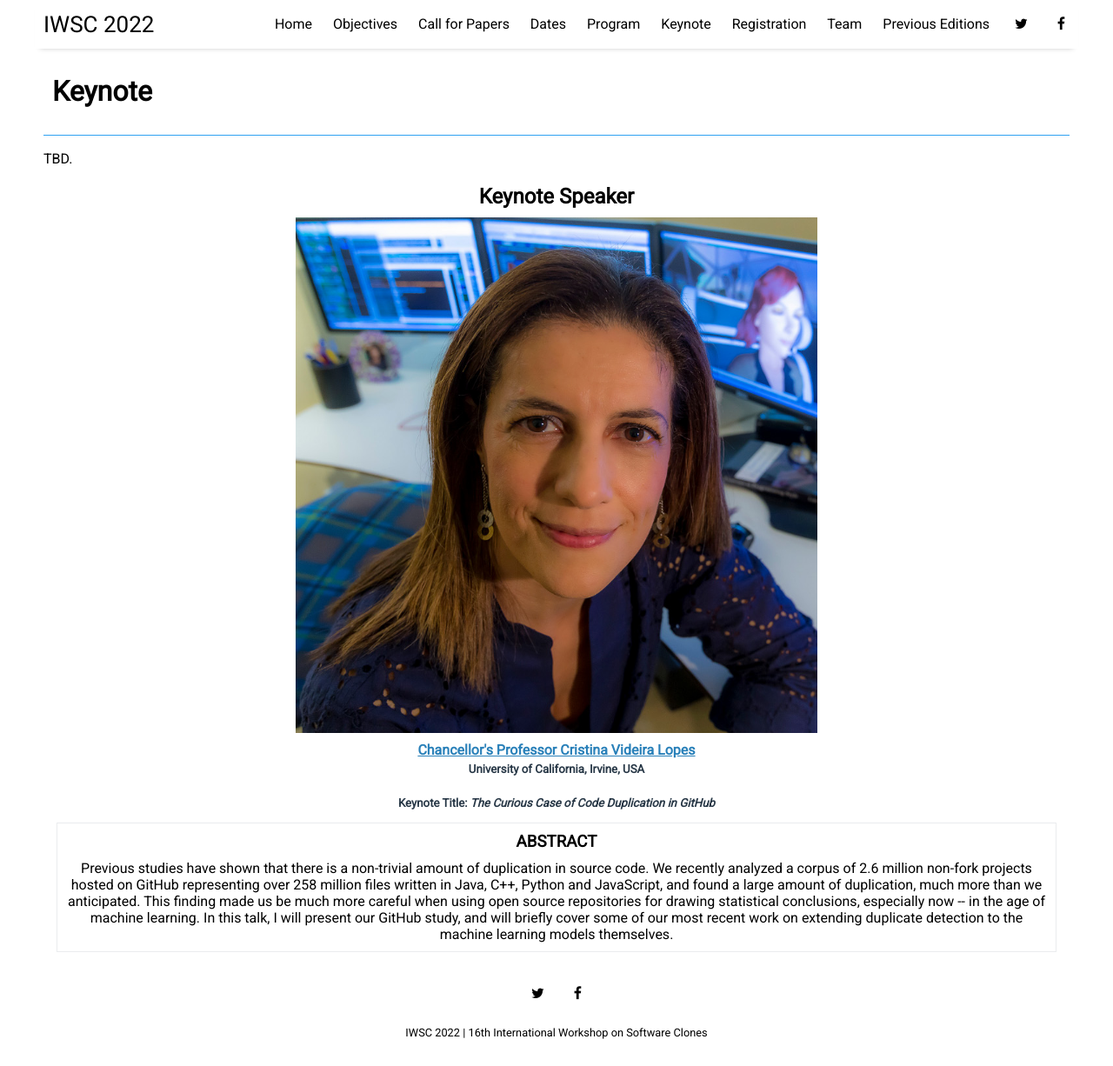
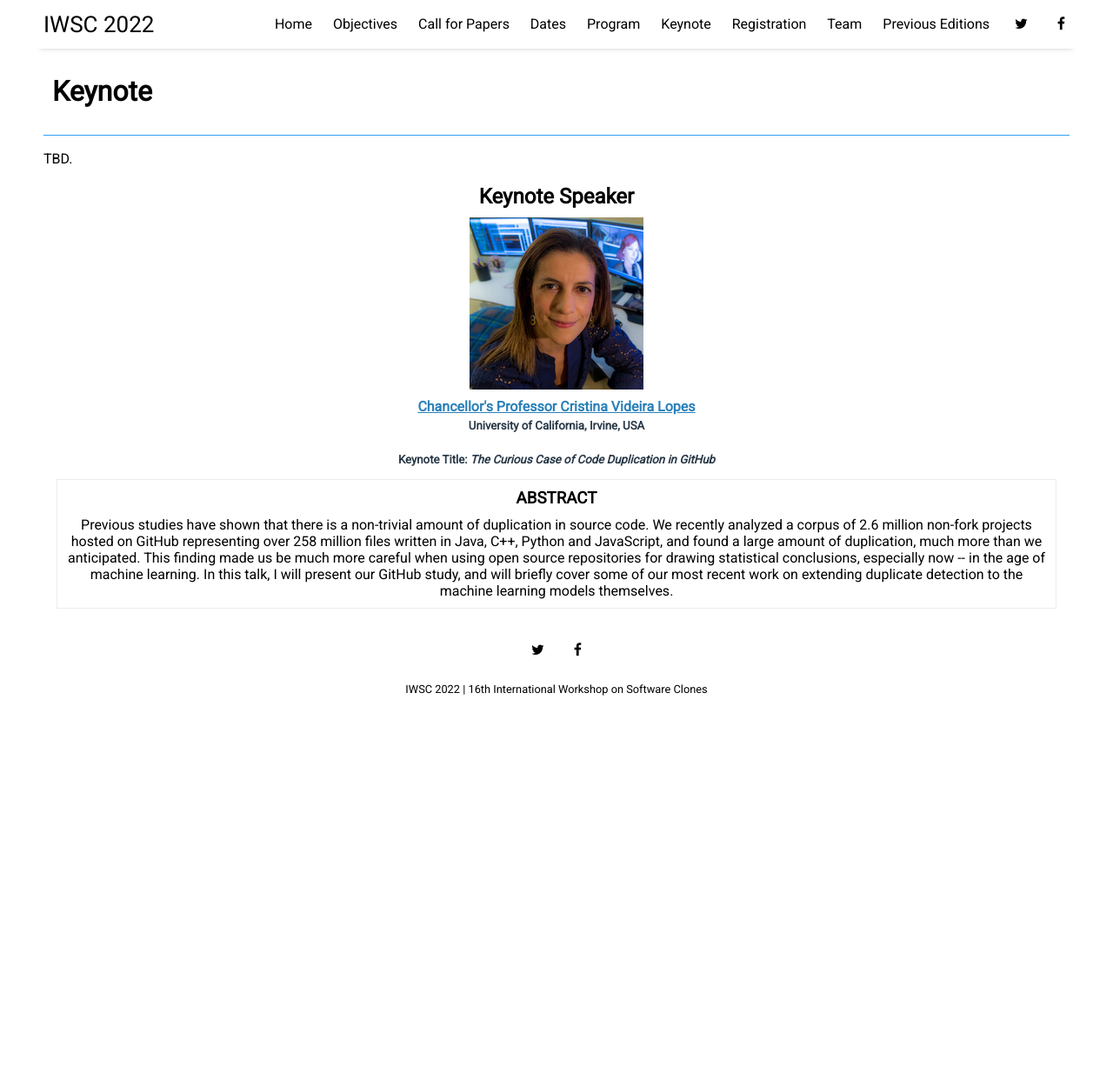
Before and after one commit to iwsc2023/iwsc2023.github.io, a Jekyll site: the page built from pages/keynote.html, in a window 1280 px wide and 1226 px high. Shown: the whole window at 87% size. Built offline with Jekyll 4.4.1, drawn with Linux system fonts in a browser that asks for light colours; nearby versions of some CDN libraries.

Commit message:
add keynote

```diff
--- a/pages/keynote.html
+++ b/pages/keynote.html
@@ -9,7 +9,7 @@
 
   <div class="individual">
     <h2>Keynote Speaker</h2>
-    <img src="/assets/img/Lopes.jpeg" />
+    <img src="/assets/img/Lopes_2.jpeg" />
     <h4><a href="https://www.ics.uci.edu/~lopes/">Chancellor's Professor Cristina Videira Lopes</a>
     </h4>
     <h5>University of California, Irvine, USA</h5> <br />
```
Also changed, not shown: assets/img/Lopes.jpeg (deleted), assets/img/Lopes_2.jpeg (added), 2 other files.
